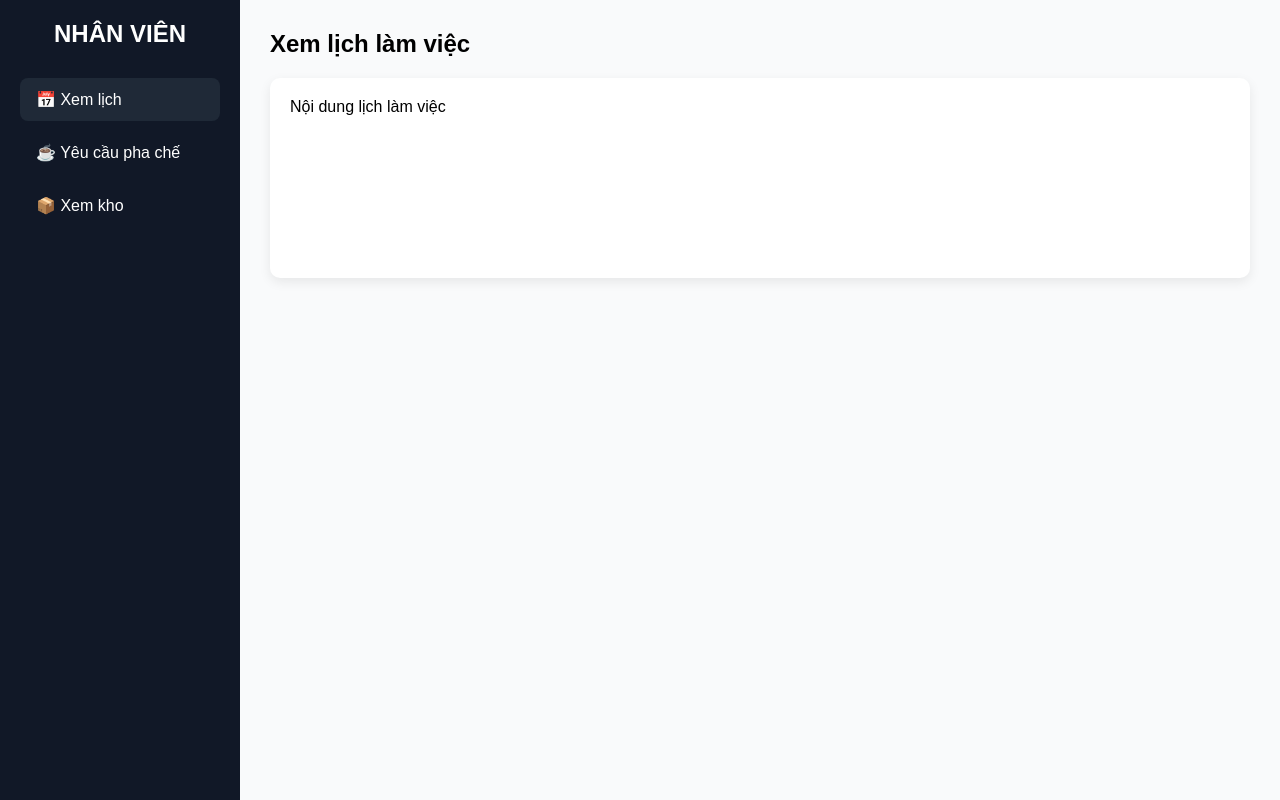
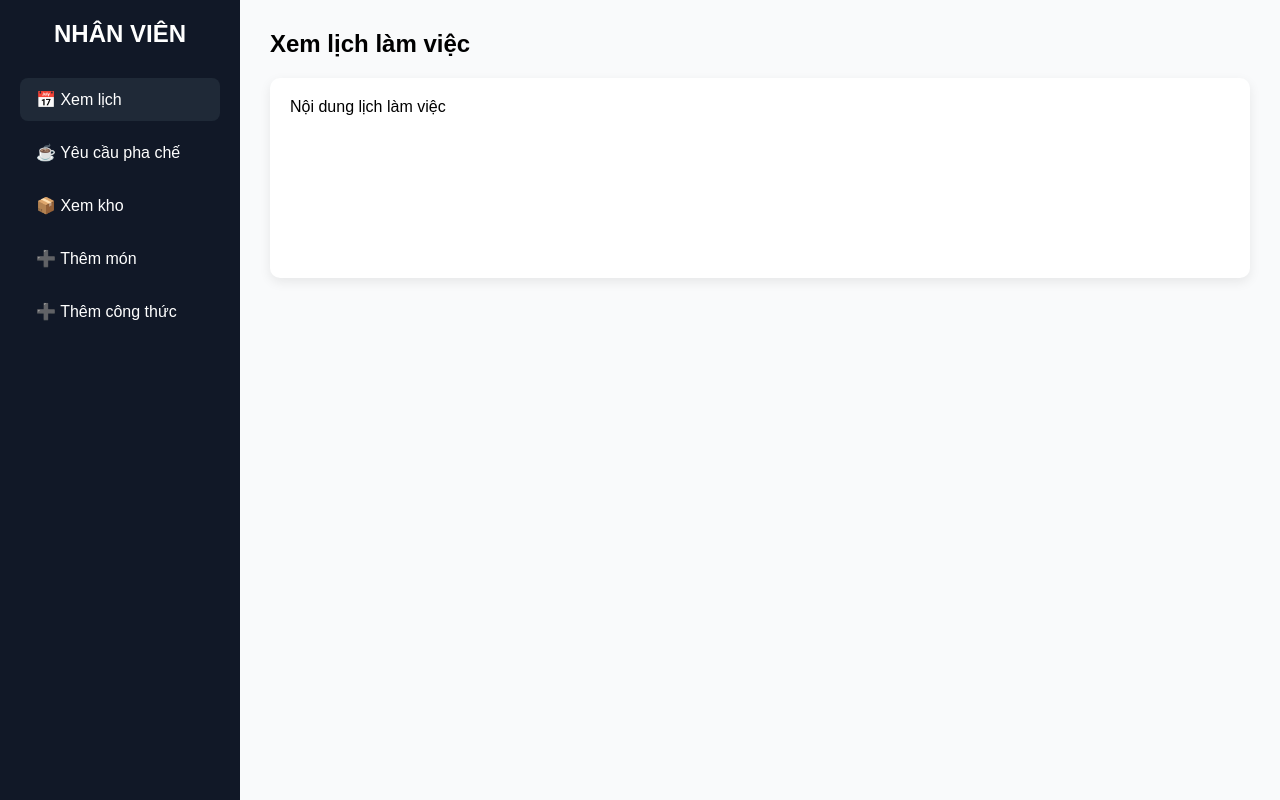
Before and after one commit to Huylee2106/QL_Coffee, a PHP site: page /page_staff.php in a window 1280 px wide. Run offline with PHP 8.4, Linux system fonts and the light colour scheme.

Commit message:
update page_staff

```diff
--- a/page_staff_manager/page_staff.php
+++ b/page_staff_manager/page_staff.php
@@ -21,6 +21,12 @@
             </li>
             <li onclick="showPage('view-inventory', this)">
                 📦 Xem kho
+            </li>
+            <li onclick="showPage('view-dish', this)">
+                ➕ Thêm món
+            </li>
+            <li onclick="showPage('view-recipe', this)">
+                ➕ Thêm công thức
             </li>
         </ul>
     </aside>
@@ -46,6 +52,18 @@
             <div class="box">Tình trạng kho</div>
         </section>
 
+        <!-- THÊM MÓN -->
+        <section id="view-dish" class="page">
+            <h1>Thêm món</h1>
+            <div class="box">Thêm món mới</div>
+        </section>
+
+        <!-- THÊM CÔNG THỨC -->
+        <section id="view-recipe" class="page">
+            <h1>Thêm món</h1>
+            <div class="box">Thêm công thức cho món</div>
+        </section>
+
     </main>
 
 </div>
```
